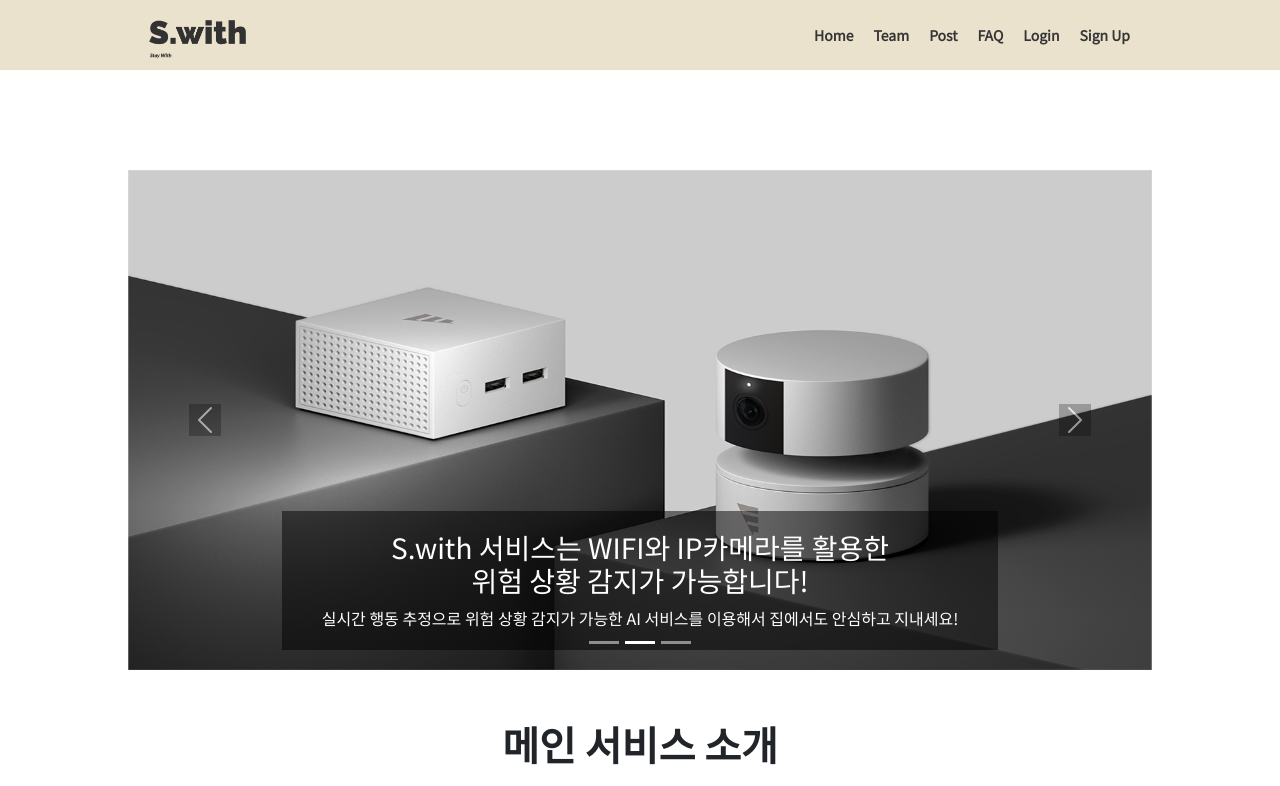
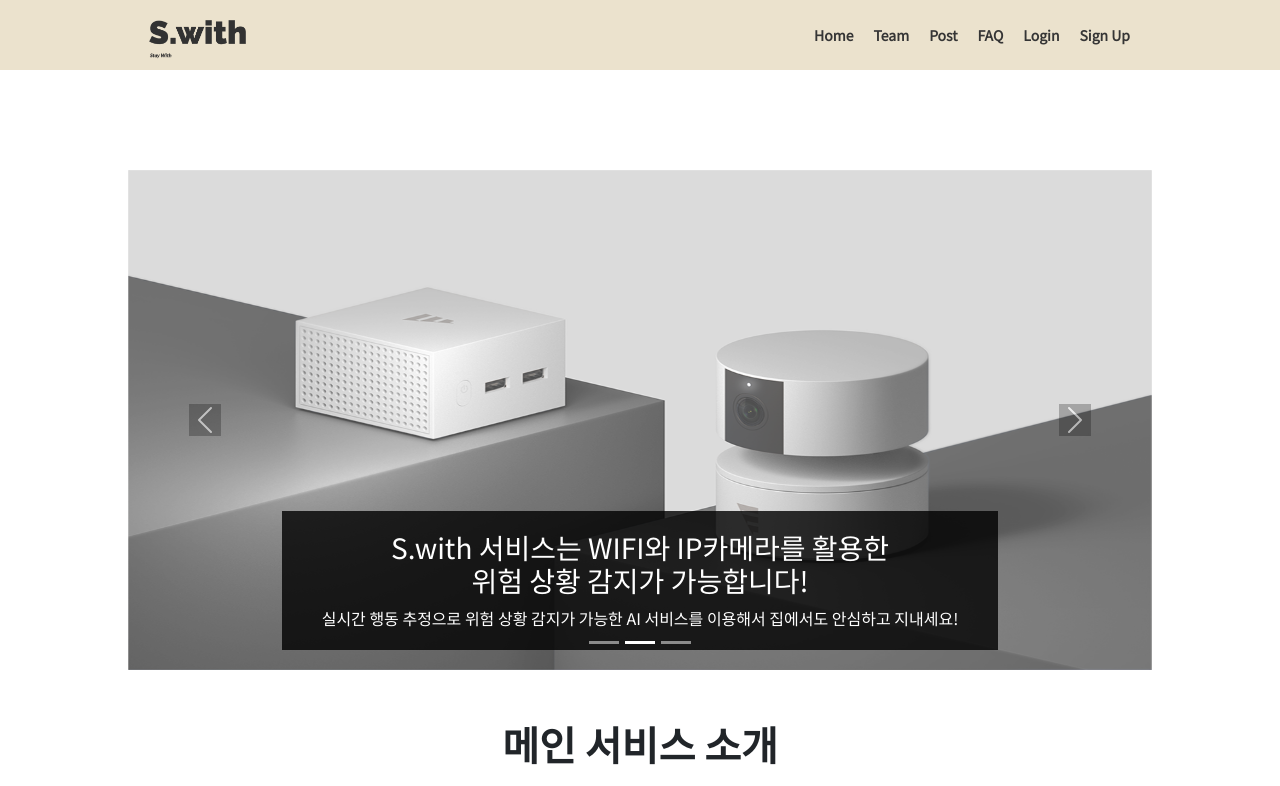
Before and after one commit to Yjason-K/AIVLE_BigProject_Swith, a React (Create React App) app: page /main in a window 1280 px wide. Shown: the top 786 px of the page. Built offline with nearby package versions, Linux system fonts and the light colour scheme.

Commit message:
style - 슬라이드 사진 투명도 설정

```diff
--- a/src/pages/home.js
+++ b/src/pages/home.js
@@ -21,7 +21,7 @@ const UncontrolledExample = () => {
             <img src={service1_1} alt="image1" />
             <img src={service1_2} alt="image1" />
           </div>
-          <Carousel.Caption style={{ color: "white", backgroundColor: "rgba(0, 0, 0, 0.5)" }}>
+          <Carousel.Caption style={{ color: "white", backgroundColor: "rgba(0, 0, 0, 0.8)" }}>
             <h3>집에서 한시라도 눈을 뗄 수가 없나요?</h3>
             사랑하는 이들의 안전을 지키기 위해 많은 고민을 하고 있다면<br /> S.with 서비스를 이용하는 것은 어떠신가요?
           </Carousel.Caption>
@@ -34,8 +34,9 @@ const UncontrolledExample = () => {
             width="100%"
             height="500px"
             alt="2nd slide"
+            style={{ opacity: "0.7" }}
           />
-          <Carousel.Caption style={{ color: "white", backgroundColor: "rgba(0, 0, 0, 0.5)" }}>
+          <Carousel.Caption style={{ color: "white", backgroundColor: "rgba(0, 0, 0, 0.8)" }}>
             <h3>S.with 서비스는 WIFI와 IP카메라를 활용한<br /> 위험 상황 감지가 가능합니다!</h3>
             실시간 행동 추정으로 위험 상황 감지가 가능한 AI 서비스를 이용해서 집에서도 안심하고 지내세요!
           </Carousel.Caption>
@@ -47,7 +48,7 @@ const UncontrolledExample = () => {
             <img src={service3_2} alt="image2" width={"26%"} />
             <img src={service3_3} alt="image3" width={"37%"} />
           </div>
-          <Carousel.Caption style={{ color: "white", backgroundColor: "rgba(0, 0, 0, 0.5)" }}>
+          <Carousel.Caption style={{ color: "white", backgroundColor: "rgba(0, 0, 0, 0.8)" }}>
             <h3>안전사고가 일어나도 걱정마세요!</h3>
             S.with 서비스는 위험 상황 발생 즉시 알림을 보내 골든 타임을 확보하고,<br />
             빠른 대처를 통해 2차 사고 예방이 가능합니다.<br />이제 고민을 덜고, 사랑하는 이들을 위해 S.with 서비스를 선택하세요.
--- a/src/style/home.css
+++ b/src/style/home.css
@@ -6,6 +6,7 @@ body {
 
 .image_container_1 {
   display: flex;
+  opacity: 0.7;
 }
 
 .image_container_1 img {
@@ -15,6 +16,7 @@ body {
 
 .image_container_3 {
   display: flex;
+  opacity: 0.7;
 }
 
 .image_container_3 img {
```
